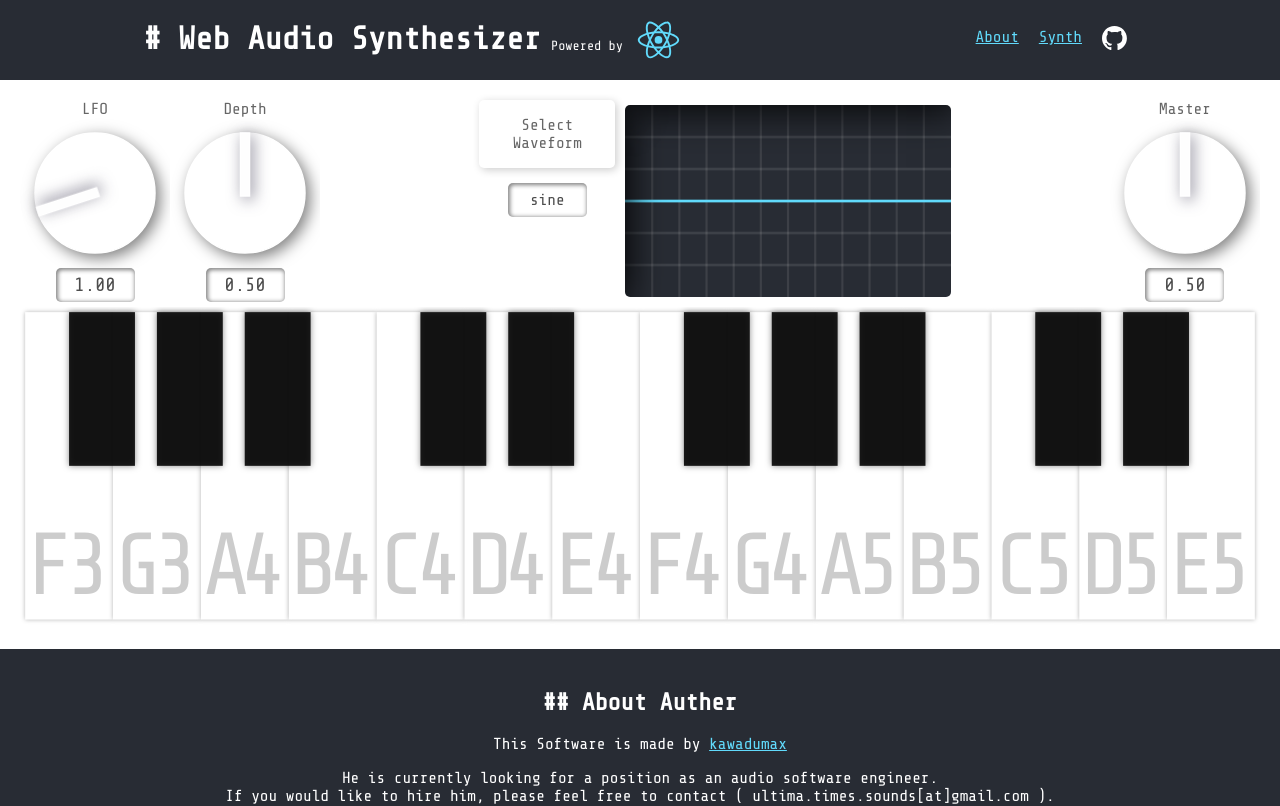
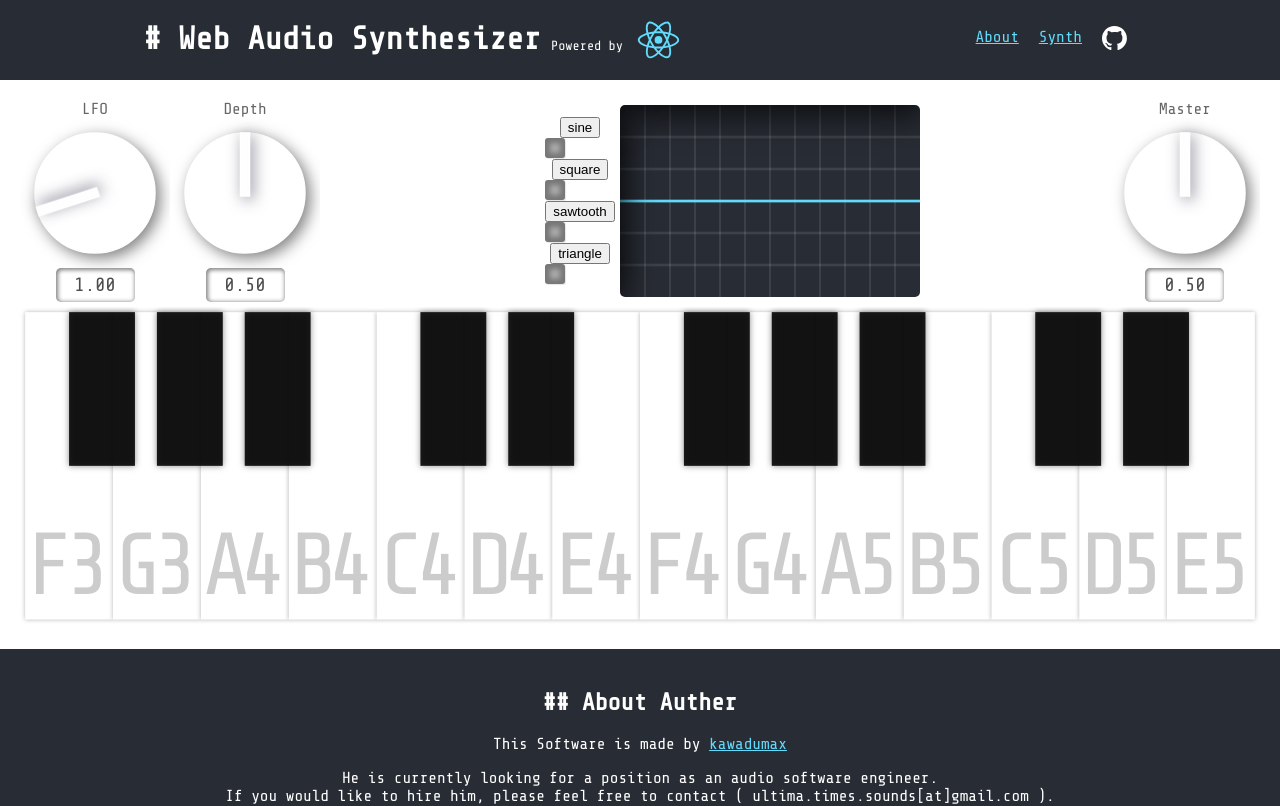
Before and after one commit to kawadumax/WebAudioSynthesizer, a React (Create React App) app: page / in a window 1280 px wide. Shown: the top 806 px of the page. Built offline with nearby package versions, Linux system fonts and the light colour scheme.

Commit message:
wip: replace waveform selector

```diff
--- a/src/components/controls/WaveformSelector.tsx
+++ b/src/components/controls/WaveformSelector.tsx
@@ -1,8 +1,7 @@
 // 他のコンポーネントまたはページで
 
 import React, { useEffect, useState } from "react";
-import Dropdown from "@parts/Dropdown";
-import Display from "@parts/Display";
+import SelectBox from "@components/parts/SelectBox";
 import styles from "@styles/controls/WaveformSelector.module.scss";
 import { useApplicationContext } from "@circuits/AudioCircuit/ApplicationContextProvider";
 import { Waveform } from "@/modules/Type";
@@ -22,8 +21,7 @@ const WaveFormSelector: React.FC = () => {
 
   return (
     <div className={styles.WaveformSelector}>
-      <Dropdown options={options} onChange={changeHandler} />
-      <Display parameter={value}></Display>
+      <SelectBox options={options} onChange={changeHandler} />
     </div>
   );
 };
--- a/src/components/parts/Dropdown.tsx
+++ b/src/components/parts/Dropdown.tsx
@@ -1,6 +1,6 @@
 // src/components/Dropdown.tsx
 
-import React, { useState, useEffect, LiHTMLAttributes } from 'react';
+import React, { useState, useEffect } from 'react';
 import style from '@styles/Dropdown.module.scss';
 import { Waveform } from '@/modules/Type';
 
--- /dev/null
+++ b/src/components/parts/SelectBox.tsx
@@ -0,0 +1,34 @@
+import Led from "./Led";
+import React, { useState } from "react";
+
+interface Props<T> {
+    onChange: (option: T) => void;
+    options: T[];
+}
+
+// <T,>(...) の形式でジェネリック型をコンポーネントに適用
+const SelectBox = <T,>({ onChange, options }: Props<T>): JSX.Element => {
+    const [isActiveArray, setIsActiveArray] = useState<boolean[]>(options.map(() => false));
+
+    const onClickHandler = (e: React.MouseEvent<HTMLInputElement>) => {
+        const target = e.target as HTMLInputElement;
+        onChange(target.value as T);
+    }
+
+    const renderSelectItems = (options: T[]) => {
+        return options.map((option, index) =>
+            <React.Fragment key={index}>
+                <input type="button" value={option as string} onClick={onClickHandler}></input>
+                <Led isActive={isActiveArray[index]} />
+            </React.Fragment>
+        )
+    }
+
+    return (
+        <ul>
+            {renderSelectItems(options)}
+        </ul>
+    );
+}
+
+export default SelectBox;
```
Also changed, not shown: src/styles/controls/TremoloToggle.module.scss (renamed from src/styles/TremoloToggle.module.scss).
